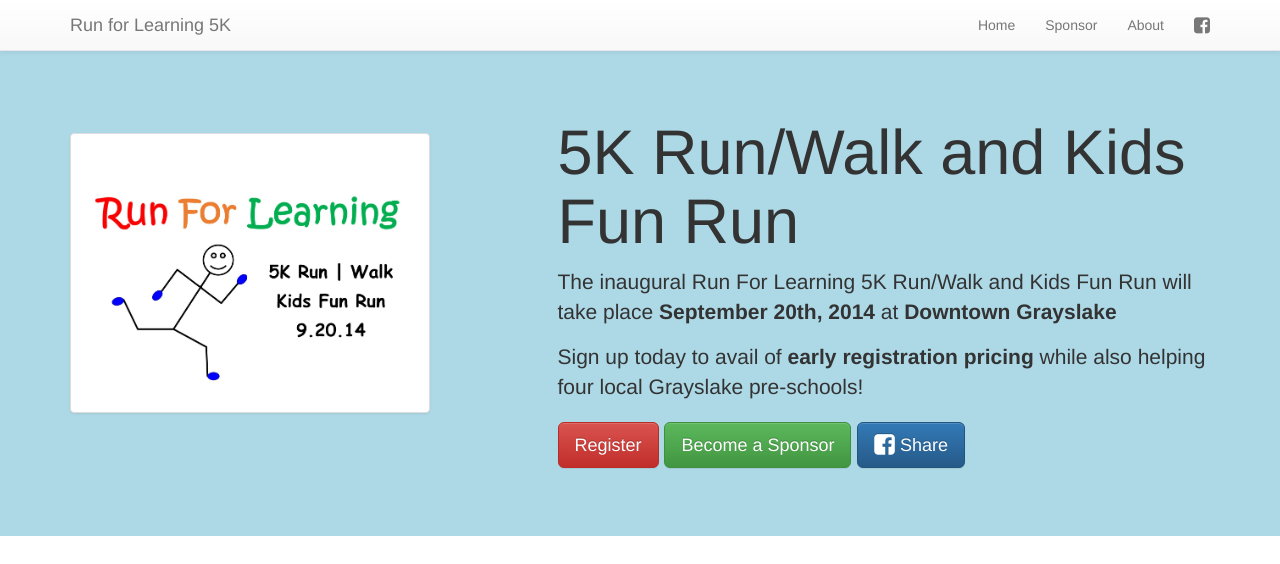
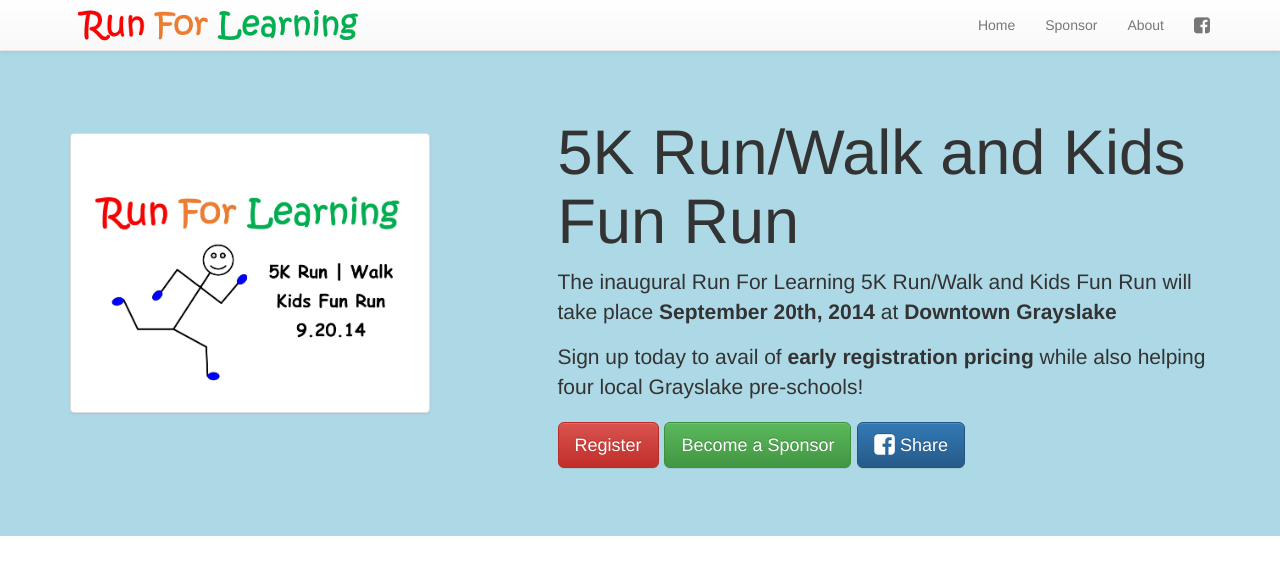
Before and after one commit to runforlearning/runforlearning.github.io, a Jekyll site: the page built from index.html, in a window 1280 px wide and 1400 px high. Shown: the top 564 px of the window. Built offline with Jekyll 4.4.1, drawn with Linux system fonts in a browser that asks for light colours; nearby versions of some CDN libraries; grey boxes are pictures that could not be loaded.

Commit message:
Adds inline logo to navbar

```diff
--- a/_includes/header.html
+++ b/_includes/header.html
@@ -7,7 +7,7 @@
         <span class="icon-bar"></span>
         <span class="icon-bar"></span>
       </button>
-      <a class="navbar-brand" href="/">Run for Learning 5K</a>
+      <a class="navbar-brand" href="/"><img src="assets/images/inline_logo.png" alt="Run for Learning"></a>
     </div>
 
     <div class="collapse navbar-collapse" id="rfl-navbar-collapse">
--- a/_layouts/default.html
+++ b/_layouts/default.html
@@ -12,8 +12,8 @@
     <meta property="og:url" content="{{site.url}}{{page.url}}" />
     <meta property="og:site_name" content="{{site.org_name}}" />
     <meta property="og:description" content="{{page.description}}" />
-    <link rel="author" href="humans.txt"/>
-    <link rel="alternate" type="application/rss+xml" title="RSS Feed" href="{{site.baseurl}}/feed.xml" />
+    <!--<link rel="author" href="humans.txt"/>-->
+    <!--<link rel="alternate" type="application/rss+xml" title="RSS Feed" href="{{site.baseurl}}/feed.xml" />-->
     <title>{% if page.title %} {{ page.title }} | {% endif %} {{ site.name }}</title>
 
     <!-- Bootstrap -->
--- a/sass/main.css
+++ b/sass/main.css
@@ -72,3 +72,6 @@ section {
 
 form#brace-io-contact-form {
   margin-bottom: 1em; }
+
+a.navbar-brand {
+  padding: 0 15px; }
--- a/sass/main.scss
+++ b/sass/main.scss
@@ -10,3 +10,7 @@
 form#brace-io-contact-form {
   margin-bottom: 1em;
 }
+
+a.navbar-brand {
+  padding: 0 15px;
+}
```
Also changed, not shown: assets/images/inline_logo.png (added).
